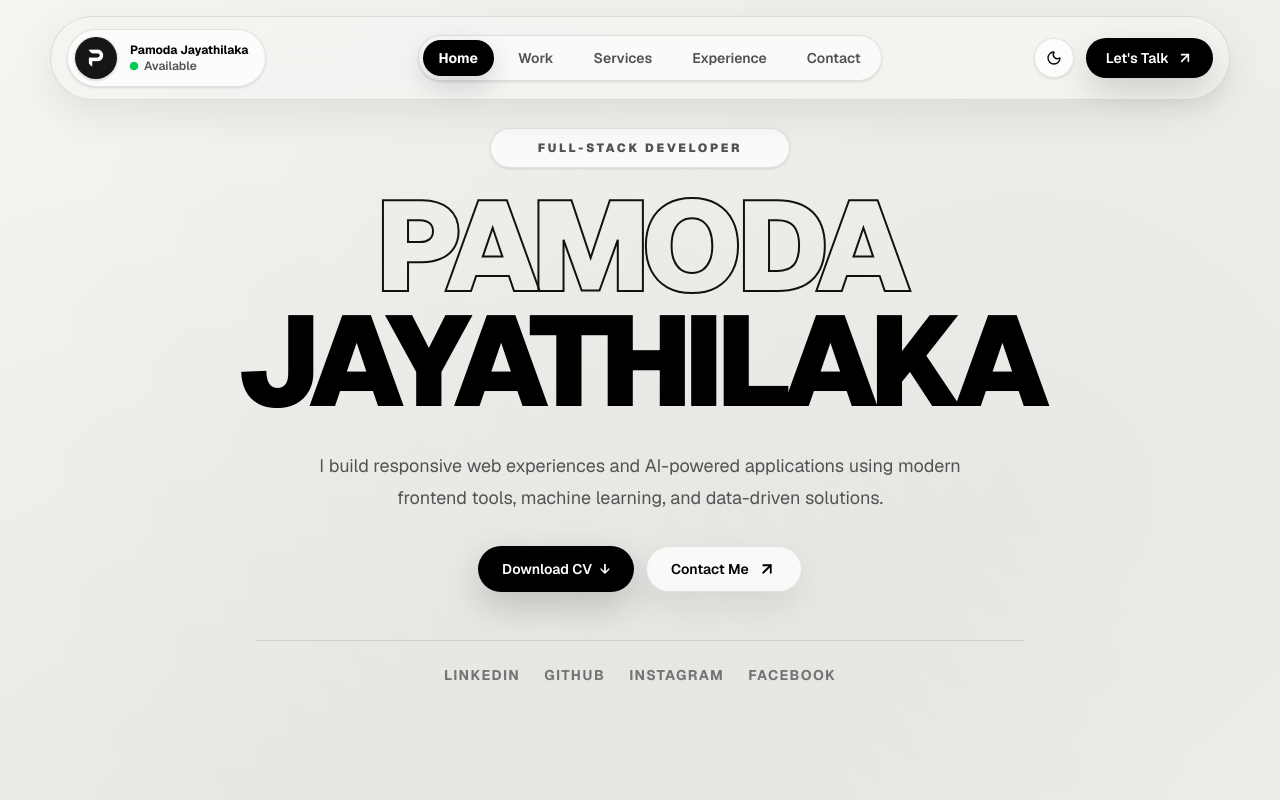
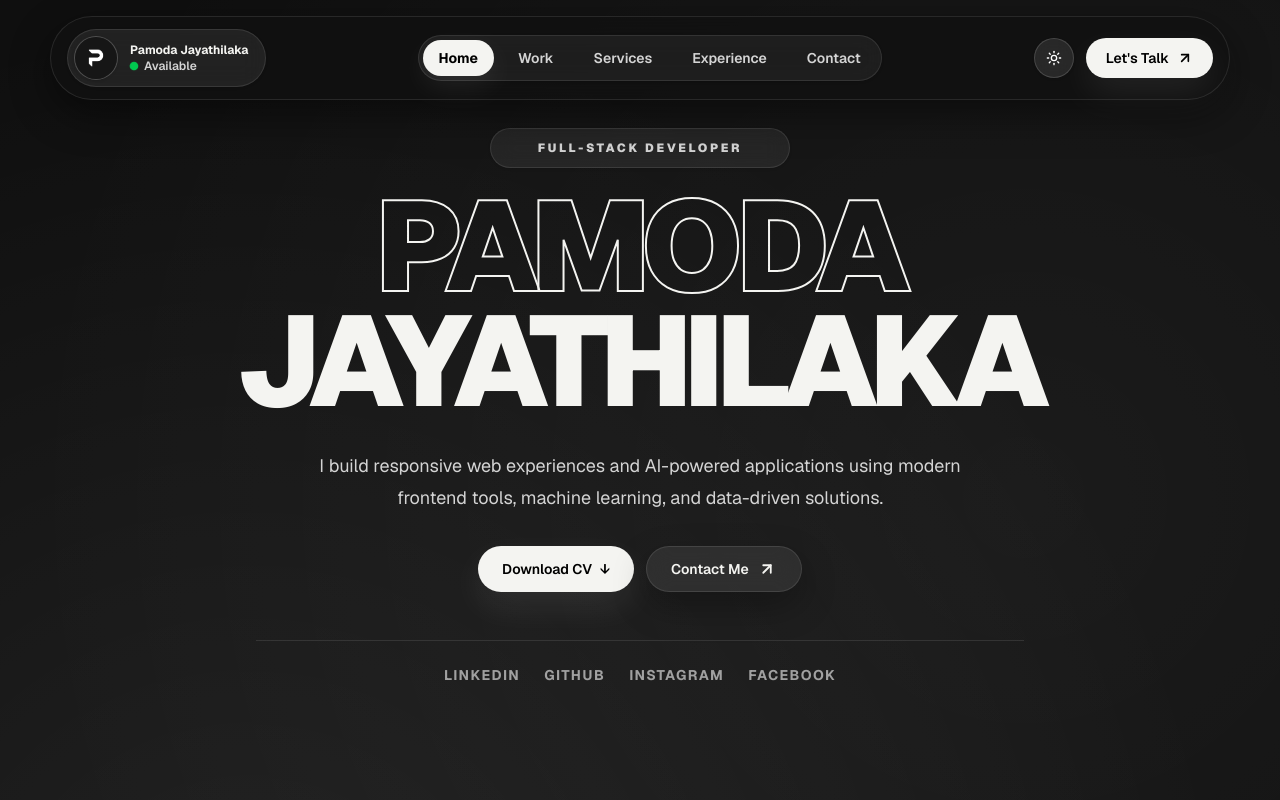
Before and after one commit to pamoda2004/Portfolio_NextJs, a Next.js app: page / in a window 1280 px wide. Shown: the top 800 px of the page. Built offline with nearby package versions, Linux system fonts and the light colour scheme.

Commit message:
update mode

```diff
--- a/app/layout.tsx
+++ b/app/layout.tsx
@@ -71,6 +71,26 @@ export default function RootLayout({
   return (
     <html lang="en" suppressHydrationWarning>
       <body className={geist.variable}>
+        <script
+          dangerouslySetInnerHTML={{
+            __html: `
+              (function () {
+                try {
+                  var savedTheme = localStorage.getItem("theme");
+
+                  if (savedTheme === "light") {
+                    document.documentElement.classList.remove("dark");
+                  } else {
+                    document.documentElement.classList.add("dark");
+                  }
+                } catch (e) {
+                  document.documentElement.classList.add("dark");
+                }
+              })();
+            `,
+          }}
+        />
+
         <ThemeProvider>
           <SmoothScroll />
           <Loader />
--- a/components/ThemeProvider.tsx
+++ b/components/ThemeProvider.tsx
@@ -10,7 +10,7 @@ export default function ThemeProvider({ children }: ThemeProviderProps) {
   return (
     <NextThemesProvider
       attribute="class"
-      defaultTheme="light"
+      defaultTheme="dark"
       enableSystem={false}
       disableTransitionOnChange
     >
--- a/components/ThemeToggle.tsx
+++ b/components/ThemeToggle.tsx
@@ -5,7 +5,7 @@ import { useTheme } from "next-themes";
 import { useEffect, useState } from "react";
 
 export default function ThemeToggle() {
-  const { theme, setTheme } = useTheme();
+  const { theme, resolvedTheme, setTheme } = useTheme();
   const [mounted, setMounted] = useState(false);
 
   useEffect(() => {
@@ -15,20 +15,22 @@ export default function ThemeToggle() {
   if (!mounted) {
     return (
       <button
+        type="button"
         aria-label="Toggle theme"
-        className="h-10 w-10 rounded-full border border-black/10 bg-white/70"
+        className="h-10 w-10 rounded-full border border-white/15 bg-white/10 shadow-sm backdrop-blur-md"
       />
     );
   }
 
-  const isDark = theme === "dark";
+  const currentTheme = theme === "system" ? resolvedTheme : theme;
+  const isDark = currentTheme === "dark";
 
   return (
     <button
       type="button"
       aria-label="Toggle theme"
       onClick={() => setTheme(isDark ? "light" : "dark")}
-      className="group flex h-10 w-10 items-center justify-center rounded-full border border-black/10 bg-white/80 text-black shadow-sm backdrop-blur-md transition hover:scale-105 dark:border-white/15 dark:bg-white/10 dark:text-white"
+      className="group flex h-10 w-10 items-center justify-center rounded-full border border-black/10 bg-white/80 text-black shadow-sm backdrop-blur-md transition hover:scale-105 active:scale-95 dark:border-white/15 dark:bg-white/10 dark:text-white"
     >
       {isDark ? (
         <Sun className="h-4 w-4 transition group-hover:rotate-12" />
```
